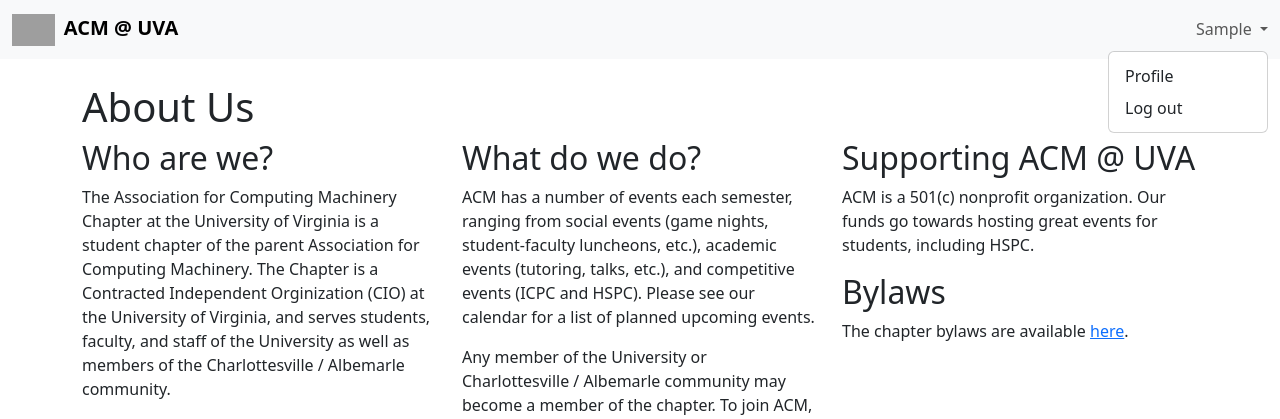
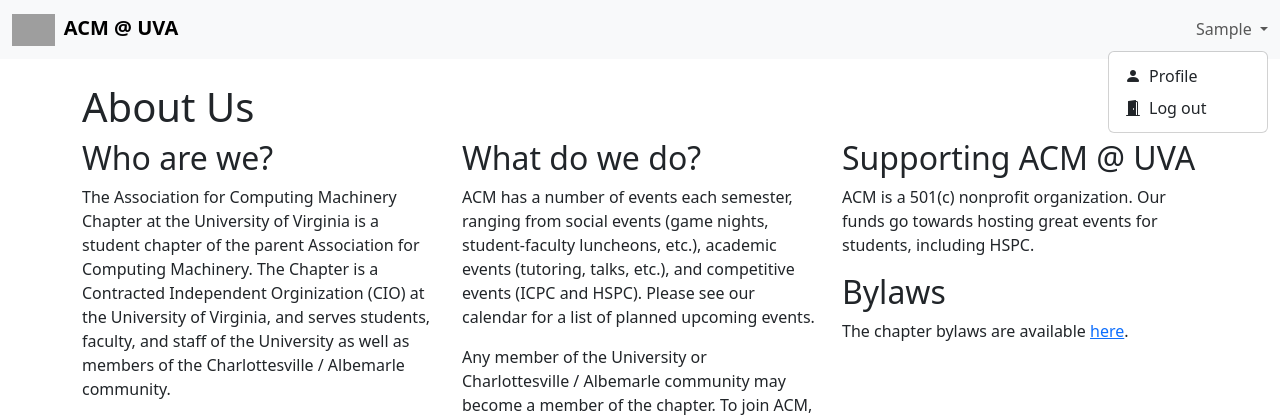
Before and after one commit to smayya337/cns-website, a Django app: page /about/ in a window 1280 px wide, after a click on "Sample". Shown: the top 419 px of the page. Run offline with Django 5.2, Linux system fonts and the light colour scheme; the visitor is signed in with stand-in values (Sample User, id 1); data comes from the database, SQL or seed files in the repository; data that the repository does not hold is empty; parts of the project's set-up code (start-up, migrations or seed data) failed here and were passed over; some libraries are stand-ins or nearby versions; grey boxes are pictures that could not be loaded.

Commit message:
add icons to dropdown

```diff
--- a/templates/_base.html
+++ b/templates/_base.html
@@ -48,10 +48,10 @@
                 </p>
                 <ul class="dropdown-menu dropdown-menu-end" aria-labelledby="dropdownMenuLink">
                     {% if not request.user.hide %}
-                        <li><a class="dropdown-item w-0" href="{% url 'user_page' request.user.username %}">Profile</a>
+                        <li><a class="dropdown-item w-0" href="{% url 'user_page' request.user.username %}"><i class="bi bi-person-fill me-2"></i>Profile</a>
                         </li>
                     {% endif %}
-                    <li><a class="dropdown-item w-0" href="{% url 'logout_page' %}">Log out</a></li>
+                    <li><a class="dropdown-item w-0" href="{% url 'logout_page' %}"><i class="bi bi-door-open-fill me-2"></i>Log out</a></li>
                 </ul>
             </div>
         {% else %}
```
